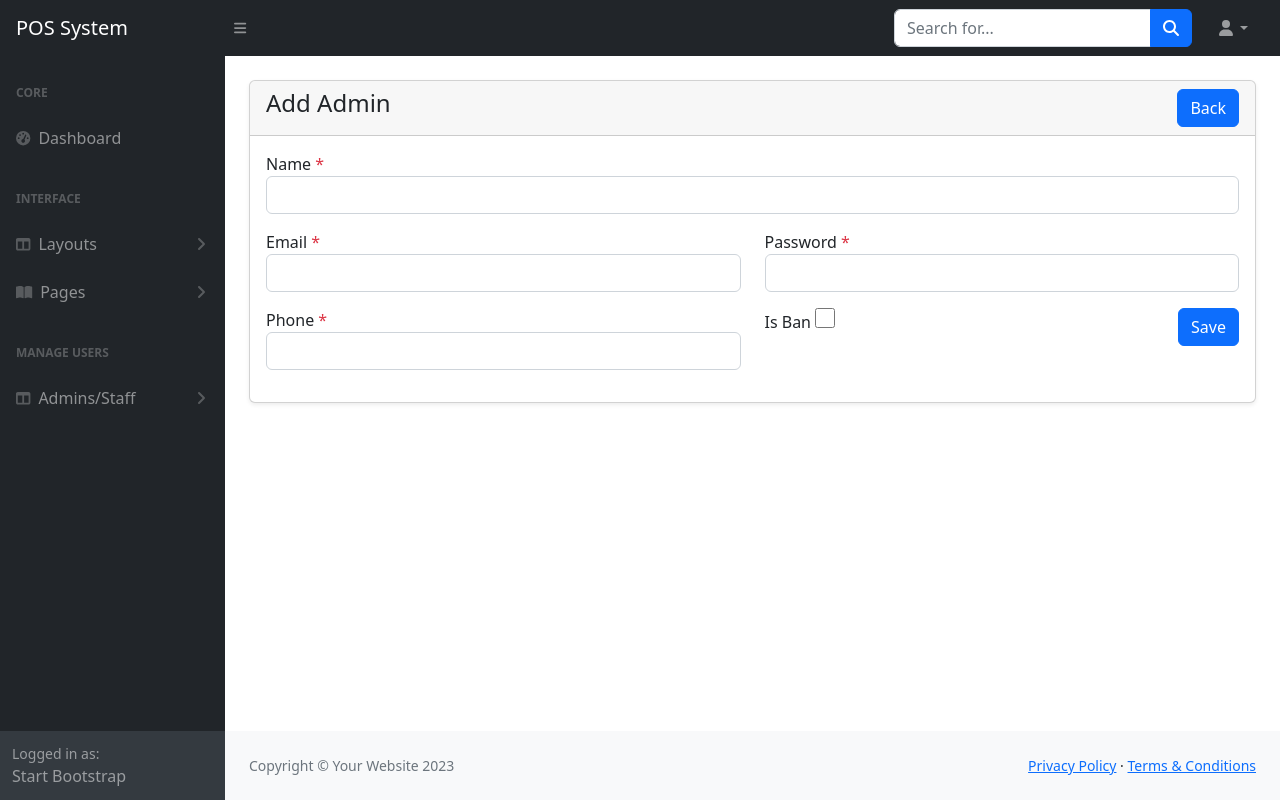
After one commit to creativehimel/POS_System_using_PHP_MySQL, a PHP site: page /admin/admins-create.php in a window 1280 px wide. The commit adds this page. Run offline with PHP 8.4, Linux system fonts and the light colour scheme; some libraries are stand-ins or nearby versions.

Commit message:
Create Admin/Staff, Insert & fetch data from DB

```diff
--- /dev/null
+++ b/admin/admins-create.php
@@ -0,0 +1,45 @@
+<?php include("includes/header.php"); ?>
+
+
+<div class="container-fluid px-4">
+    <div class="card mt-4 shadow-sm">
+        <div class="card-header">
+            <h4 class="mb-0">Add Admin
+                <a href="admins.php" class="btn btn-primary float-end">Back</a>
+            </h4>
+        </div>
+        <div class="card-body">
+            <?php alertMessage(); ?>
+            <form action="code.php" method="POST">
+                <div class="row">
+                    <div class="col-md-12 mb-3">
+                        <label for="name">Name <span class="text-danger">*</span></label>
+                        <input type="text" id="name" name="name" class="form-control" required>
+                    </div>
+                    <div class="col-md-6 mb-3">
+                        <label for="email">Email <span class="text-danger">*</span></label>
+                        <input type="email" id="email" name="email" class="form-control" required>
+                    </div>
+                    <div class="col-md-6 mb-3">
+                        <label for="password">Password <span class="text-danger">*</span></label>
+                        <input type="password" id="password" name="password" class="form-control" required>
+                    </div>
+                    <div class="col-md-6 mb-3">
+                        <label for="phone">Phone <span class="text-danger">*</span></label>
+                        <input type="number" id="phone" name="phone" class="form-control" required>
+                    </div>
+                    <div class="col-md-3 mb-3">
+                        <label for="is_ban">Is Ban</label>
+                        <input type="checkbox" id="is_ban" name="is_ban" style="width: 20px; height: 20px;">
+                    </div>
+                    <div class="col-md-3 mb-3 text-end">
+                        <button class="btn btn-primary" type="submit" name="saveAdmin">Save</button>
+                    </div>
+
+                </div>
+            </form>
+        </div>
+    </div>
+</div>
+
+<?php include("includes/footer.php"); ?>
--- a/admin/config/dbcon.php
+++ b/admin/config/dbcon.php
@@ -4,7 +4,7 @@ define("DB_USERNAME", "root");
 define("DB_PASSWORD", "HiMEl");
 define("DB_DATABASE", "pos_system_php");
 
-$conn = mysql_connect(DB_SERVER, DB_USERNAME, DB_PASSWORD, DB_DATABASE);
+$conn = mysqli_connect(DB_SERVER, DB_USERNAME, DB_PASSWORD, DB_DATABASE);
 if(!$conn){
-    die("Connection failed: " . mysql_connect_error());
+    die("Connection failed: " . mysqli_connect_error());
 }
--- a/admin/config/function.php
+++ b/admin/config/function.php
@@ -1,6 +1,6 @@
 <?php
 session_start();
-require_once("dbcon.php");
+require("dbcon.php");
 
 //Input field validation
 function validate($inputData){
@@ -11,20 +11,20 @@ function validate($inputData){
 
 //Redirect from one page to another with the message (status)
 function redirect($url, $status){
-    $_SESSION["status"] = $status;
+    $_SESSION['status'] = $status;
     header("Location: ".$url);
     exit(0);
 }
 
 //Display message or status after any process
 function alertMessage(){
-    if(isset($_SESSION["status"])){
+    if(isset($_SESSION['status'])){
 
         echo '<div class="alert alert-warning alert-dismissible fade show" role="alert">
-                <h6>'.$_SESSION["status"].'</h6>
+                <h6>'.$_SESSION['status'].'</h6>
                 <button type="button" class="btn-close" data-bs-dismiss="alert" aria-label="Close"></button>
             </div>';
-        unset($_SESSION["status"]);
+        unset($_SESSION['status']);
     }
 }
 
--- a/admin/includes/header.php
+++ b/admin/includes/header.php
@@ -1,3 +1,4 @@
+<?php require "../admin/config/function.php"; ?>
 <!DOCTYPE html>
 <html lang="en">
 
--- a/admin/includes/sidebar.php
+++ b/admin/includes/sidebar.php
@@ -59,15 +59,20 @@
                         </div>
                     </nav>
                 </div>
-                <div class="sb-sidenav-menu-heading">Addons</div>
-                <a class="nav-link" href="charts.html">
-                    <div class="sb-nav-link-icon"><i class="fas fa-chart-area"></i></div>
-                    Charts
+                <div class="sb-sidenav-menu-heading">Manage Users</div>
+                <a class="nav-link collapsed" href="#" data-bs-toggle="collapse" data-bs-target="#collapseAdmins"
+                    aria-expanded="false" aria-controls="collapseAdmins">
+                    <div class="sb-nav-link-icon"><i class="fas fa-columns"></i></div>
+                    Admins/Staff
+                    <div class="sb-sidenav-collapse-arrow"><i class="fas fa-angle-down"></i></div>
                 </a>
-                <a class="nav-link" href="tables.html">
-                    <div class="sb-nav-link-icon"><i class="fas fa-table"></i></div>
-                    Tables
-                </a>
+                <div class="collapse" id="collapseAdmins" aria-labelledby="headingOne"
+                    data-bs-parent="#sidenavAccordion">
+                    <nav class="sb-sidenav-menu-nested nav">
+                        <a class="nav-link" href="admins-create.php">Add Admin</a>
+                        <a class="nav-link" href="admins.php">View Admins</a>
+                    </nav>
+                </div>
             </div>
         </div>
         <div class="sb-sidenav-footer">
```
Also changed, not shown: admin/admins.php (added, +51 -0 lines), admin/code.php (added, +34 -0 lines).
